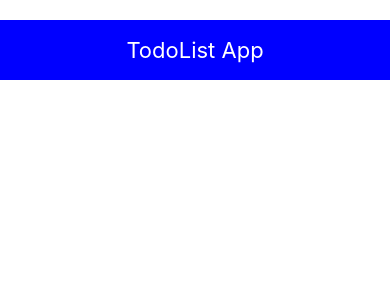
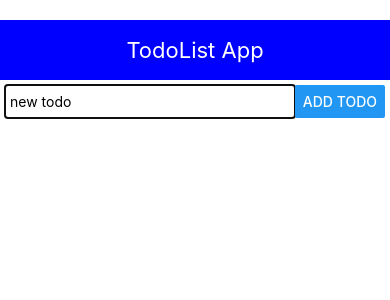
Before and after one commit to acaland/todolist-react-native-redux, a React Native app: screen / in a window 390 px wide. Shown: the top 300 px of the page. Built offline with nearby package versions, Linux system fonts and the light colour scheme.

Commit message:
AddTodo Component

```diff
--- a/src/App.js
+++ b/src/App.js
@@ -1,6 +1,7 @@
 import React from 'react';
 import { StyleSheet, Text, View } from 'react-native';
 import Header from './components/Header';
+import AddTodo from './components/AddTodo';
 import appReducer from './reducers';
 import { createStore, applyMiddleware } from 'redux';
 import { Provider } from 'react-redux';
@@ -13,8 +14,8 @@ class App extends React.Component {
       <Provider store={store}>
         <View style={styles.container}>
           <Header title="TodoList App"/>
-          { /*<AddTodo />
-          <VisibileTodoList />
+          <AddTodo />
+          { /*<VisibileTodoList />
           <Footer />*/}
         </View>
       </Provider>
--- /dev/null
+++ b/src/components/AddTodo.js
@@ -0,0 +1,48 @@
+import React from 'react';
+import { View, TextInput, Button, StyleSheet } from 'react-native';
+
+class AddTodo extends React.Component {
+  state = { text: '' }
+
+  onAddTodo() {
+    // alert(this.state.text);
+    this.setState({ text: ''});
+    return;
+  }
+
+  render() {
+    const { wrapper, input, button } = styles;
+    return (
+      <View style={wrapper}>
+        <TextInput style={input}
+          autoFocus={true}
+          blurOnSubmit={false}
+          placeholder="new todo"
+          onChangeText={text => this.setState({ text })}
+          value={this.state.text}
+          onSubmitEditing={this.onAddTodo.bind(this)}
+        />
+        <Button style={button}
+          onPress={this.onAddTodo.bind(this)}
+          title="Add Todo"
+        />
+      </View>
+    );
+  }
+}
+
+const styles = StyleSheet.create({
+  wrapper: {
+    flexDirection: 'row',
+    margin: 5
+  },
+  input: {
+    flex: 4,
+    paddingLeft: 5
+  },
+  button: {
+    flex: 1
+  }
+});
+
+export default AddTodo;
```
